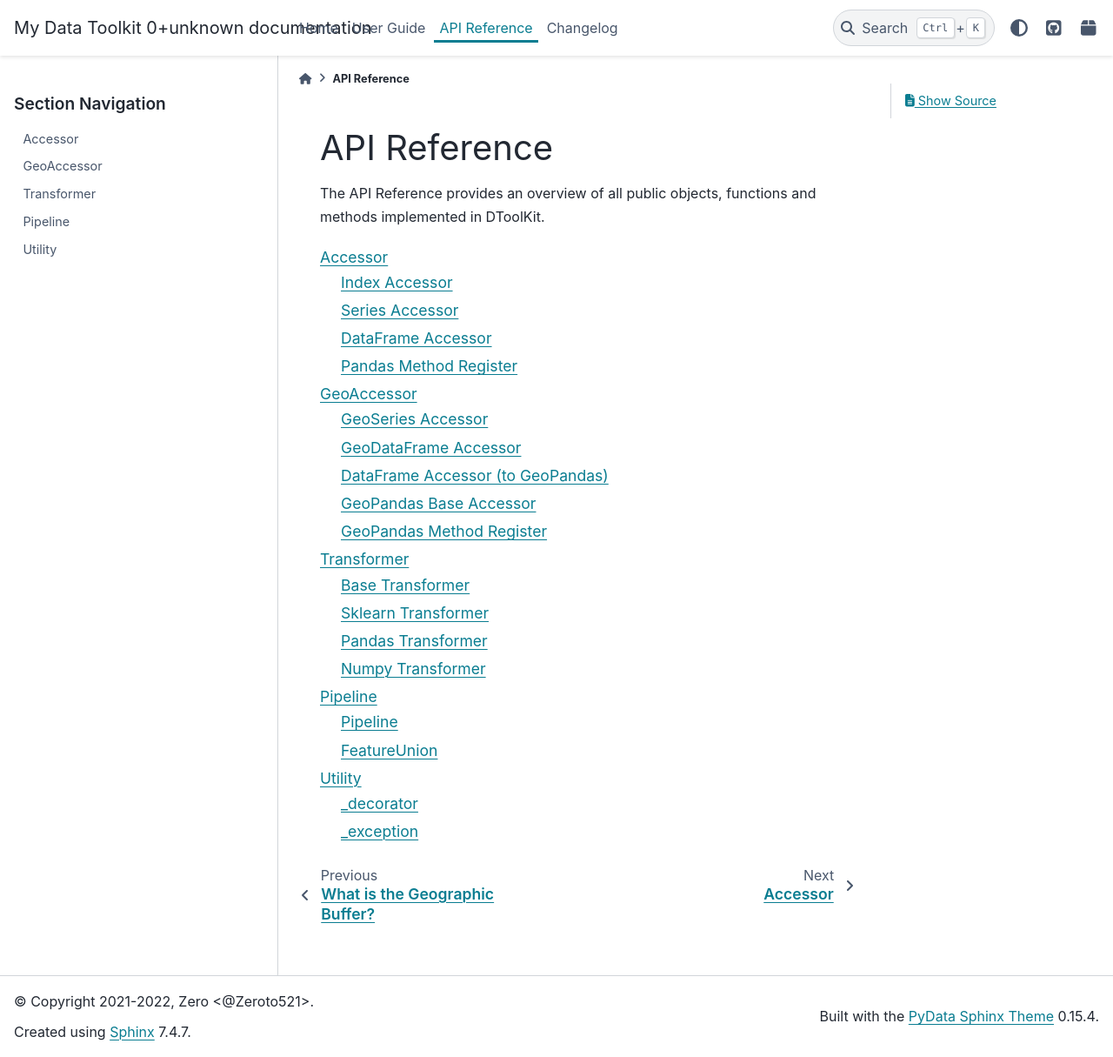
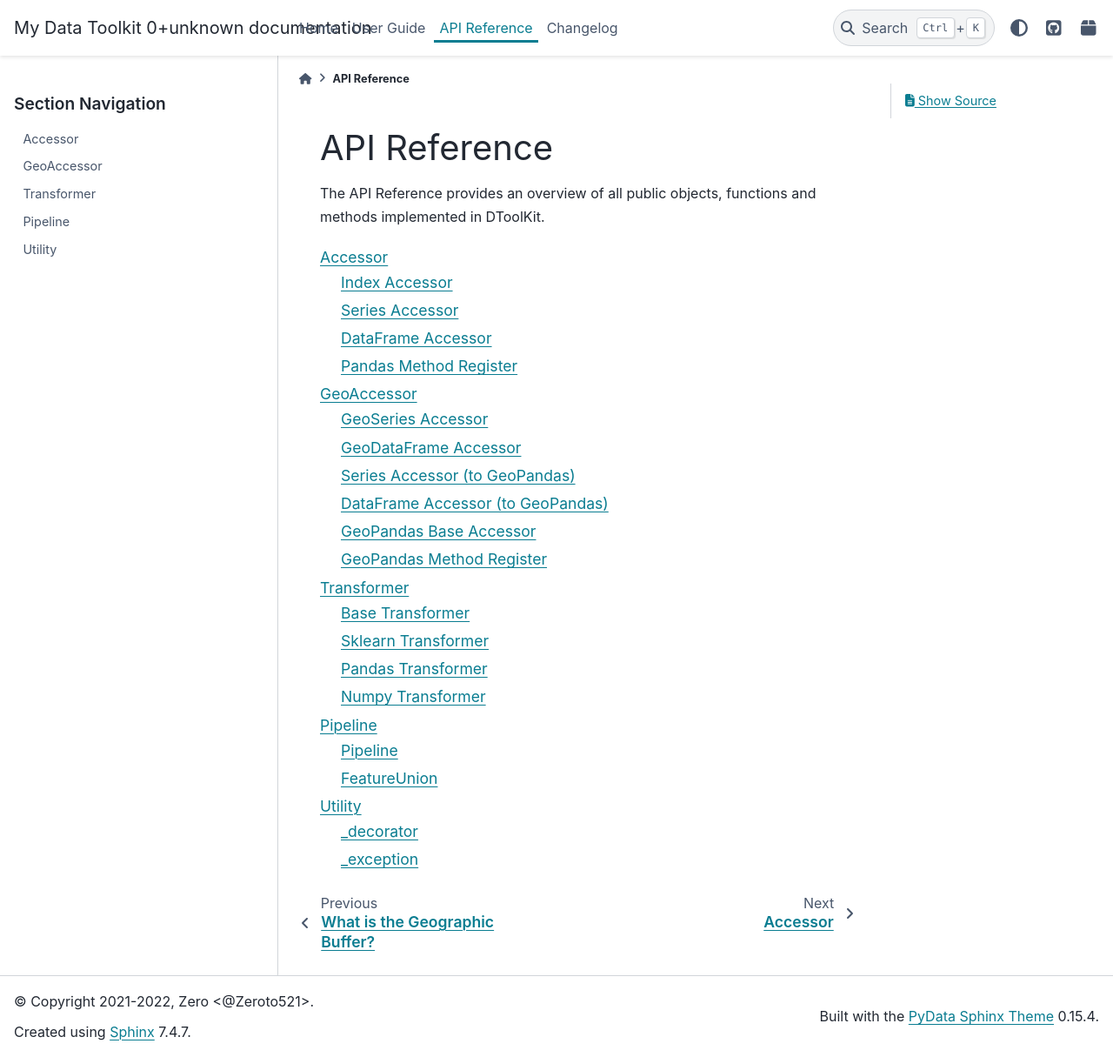
Before and after one commit to Zeroto521/my-data-toolkit, a Sphinx documentation site: the page built from doc/source/reference.rst, in a window 1280 px wide and 1215 px high. Shown: the whole window at 87% size. Built offline with Sphinx 7.4.7 and the PyData theme 0.15.4, drawn with Linux system fonts in a browser that asks for light colours.

Commit message:
Index methods

```diff
--- a/doc/source/reference/geoaccessor.rst
+++ b/doc/source/reference/geoaccessor.rst
@@ -26,6 +26,15 @@ GeoDataFrame Accessor
     utm_crs
 
 
+Series Accessor (to GeoPandas)
+---------------
+.. currentmodule:: dtoolkit.geoaccessor.series
+.. autosummary::
+    :toctree: api/
+
+    to_geocode
+
+
 DataFrame Accessor (to GeoPandas)
 ---------------------------------
 .. currentmodule:: dtoolkit.geoaccessor.dataframe
@@ -34,6 +43,7 @@ DataFrame Accessor (to GeoPandas)
 
     from_wkt
     from_xy
+    to_geocode
     to_geoframe
 
 
```
